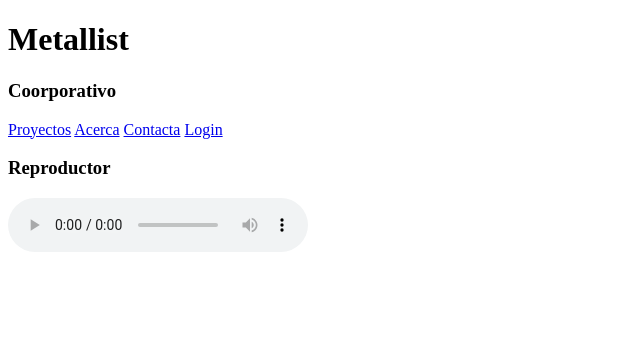
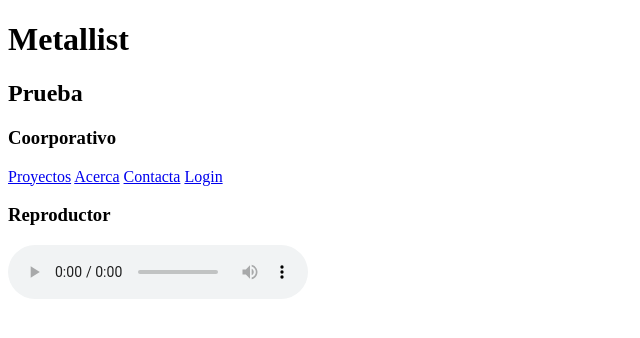
Before and after one commit to Metallistioc/metallist.com, a PHP site: page / in a window 1280 px wide. Shown: the top 338 px of the page, without its empty margins (0-640 px from the left). Run offline with PHP 8.4, Linux system fonts and the light colour scheme.

```diff
--- a/index.html
+++ b/index.html
@@ -7,6 +7,7 @@
 
     <body>
         <h1>Metallist</h1>
+        <h2>Prueba</h2>
         <nav>
             <h3>Coorporativo</h3>
             <a href="./corporativo/view_logic/proyectos.php">Proyectos</a>
```
Also changed, not shown: _lib/cleaner.php (line endings or trailing spaces).
